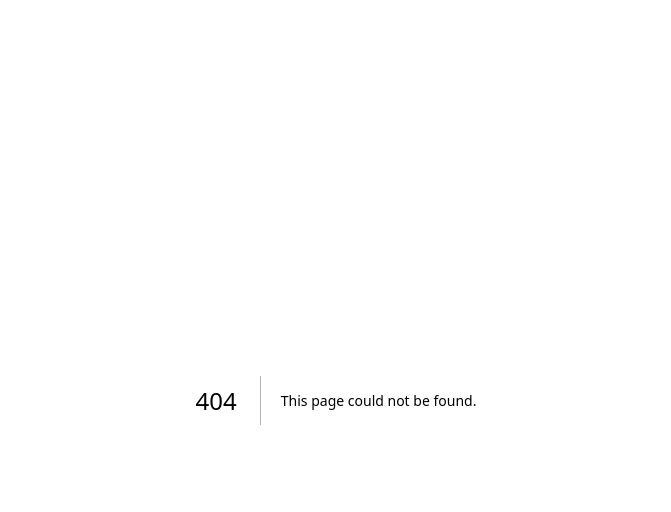
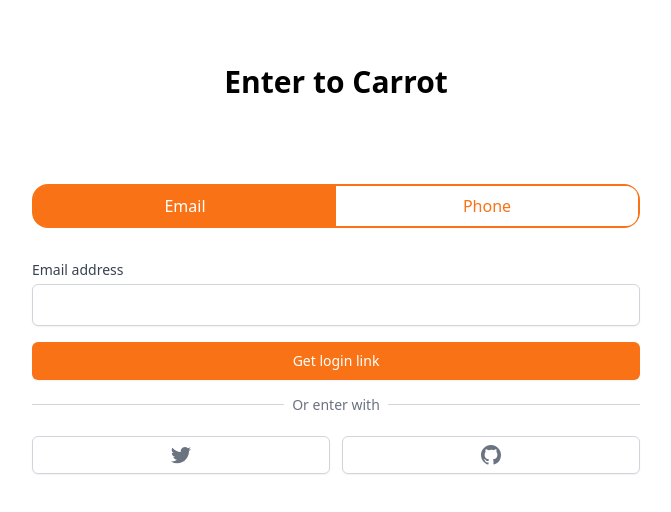
Before and after one commit to seungmin-dev/spinach-market, a Next.js app: page /enter in a window 1280 px wide. Before the commit this address had no page. Shown: the top 512 px of the page, without its empty margins (304-975 px from the left). Built offline with nearby package versions, Linux system fonts and the light colour scheme.

Commit message:
enter page ui

```diff
--- a/package.json
+++ b/package.json
@@ -9,6 +9,7 @@
     "lint": "next lint"
   },
   "dependencies": {
+    "@tailwindcss/forms": "^0.5.3",
     "next": "13.1.6",
     "react": "18.2.0",
     "react-dom": "18.2.0"
--- /dev/null
+++ b/pages/enter.tsx
@@ -0,0 +1,111 @@
+import { useState } from "react";
+
+function cls(...classnames: string[]) {
+  return classnames.join(" ");
+}
+
+export default function Enter() {
+  const [method, setMethod] = useState<"email" | "phone">("email");
+  const onEmailClick = () => setMethod("email");
+  const onPhoneClick = () => setMethod("phone");
+  return (
+    <div className="min-w-fit max-w-screen-sm m-auto mt-16 px-4">
+      <h3 className="font-bold text-3xl text-center pb-5">Enter to Carrot</h3>
+      <div className="mt-16">
+        <div className="flex flex-col items-center">
+          <div className="grid w-full border-2 border-orange-500 rounded-2xl grid-cols-2">
+            <button
+              className={cls(
+                "py-2 font-medium rounded-xl rounded-r-none",
+                method === "email"
+                  ? "text-white bg-orange-500"
+                  : " text-orange-500 bg-white"
+              )}
+              onClick={onEmailClick}
+            >
+              Email
+            </button>
+            <button
+              className={cls(
+                "py-2 font-medium rounded-xl rounded-l-none",
+                method === "email"
+                  ? " text-orange-500 bg-white"
+                  : "text-white bg-orange-500"
+              )}
+              onClick={onPhoneClick}
+            >
+              Phone
+            </button>
+          </div>
+        </div>
+        <form className="flex flex-col mt-8">
+          <label className="text-sm font-medium text-gray-700">
+            {method === "email" ? "Email address" : null}
+            {method === "phone" ? "Phone number" : null}
+          </label>
+          <div className="mt-1">
+            {method === "email" ? (
+              <input
+                type="email"
+                className="appearance-none w-full px-3 py-2 border border-gray-300 rounded-md shadow-sm placeholder-gray-400 focus:outline-none focus:ring-orange-500 focus:border-orange-500"
+                required
+              />
+            ) : null}
+            {method === "phone" ? (
+              <div className="flex rounded-md shadow-md">
+                <span className="flex items-center justify-center px-3 rounded-md rounded-r-none border-gray-300 br-gray-50 text-gray-500 select-none text-sm">
+                  +82
+                </span>
+                <input
+                  type="number"
+                  className="appearance-none w-full px-3 py-2 border border-gray-300 rounded-md rounded-l-none shadow-sm placeholder-gray-400 focus:outline-none focus:ring-orange-500 focus:border-orange-500"
+                  required
+                />
+              </div>
+            ) : null}
+          </div>
+          <button className="mt-4 bg-orange-500 hover:bg-orange-600 text-white py-2 px-3 border border-transparent rounded-md shadow-sm text-sm font-medium focus:ring-2 focus:ring-offset-2 focus:ring-orange-500 focus:outline-none">
+            {method === "email" ? "Get login link" : null}
+            {method === "phone" ? "Get one-time password" : null}
+          </button>
+        </form>
+        <div className="mt-6">
+          <div className="relative">
+            <div className="absolute w-full border-t border-gray-300" />
+            <div className="relative -top-3 text-center">
+              <span className="bg-white px-2 text-sm text-gray-500">
+                Or enter with
+              </span>
+            </div>
+          </div>
+          <div className="grid grid-cols-2 gap-3 mt-2">
+            <button className="flex justify-center items-center py-2 px-4 border border-gray-300 rounded-md shadow-sm bg-white text-sm font-medium text-gray-500 hover:bg-gray-50">
+              <svg
+                className="w-5 h-5"
+                aria-hidden="true"
+                fill="currentColor"
+                viewBox="0 0 20 20"
+              >
+                <path d="M6.29 18.251c7.547 0 11.675-6.253 11.675-11.675 0-.178 0-.355-.012-.53A8.348 8.348 0 0020 3.92a8.19 8.19 0 01-2.357.646 4.118 4.118 0 001.804-2.27 8.224 8.224 0 01-2.605.996 4.107 4.107 0 00-6.993 3.743 11.65 11.65 0 01-8.457-4.287 4.106 4.106 0 001.27 5.477A4.073 4.073 0 01.8 7.713v.052a4.105 4.105 0 003.292 4.022 4.095 4.095 0 01-1.853.07 4.108 4.108 0 003.834 2.85A8.233 8.233 0 010 16.407a11.616 11.616 0 006.29 1.84" />
+              </svg>
+            </button>
+            <button className="flex justify-center items-center py-2 px-4 border border-gray-300 rounded-md shadow-sm bg-white text-sm font-medium text-gray-500 hover:bg-gray-50">
+              <svg
+                className="w-5 h-5"
+                aria-hidden="true"
+                fill="currentColor"
+                viewBox="0 0 20 20"
+              >
+                <path
+                  fillRule="evenodd"
+                  d="M10 0C4.477 0 0 4.484 0 10.017c0 4.425 2.865 8.18 6.839 9.504.5.092.682-.217.682-.483 0-.237-.008-.868-.013-1.703-2.782.605-3.369-1.343-3.369-1.343-.454-1.158-1.11-1.466-1.11-1.466-.908-.62.069-.608.069-.608 1.003.07 1.531 1.032 1.531 1.032.892 1.53 2.341 1.088 2.91.832.092-.647.35-1.088.636-1.338-2.22-.253-4.555-1.113-4.555-4.951 0-1.093.39-1.988 1.029-2.688-.103-.253-.446-1.272.098-2.65 0 0 .84-.27 2.75 1.026A9.564 9.564 0 0110 4.844c.85.004 1.705.115 2.504.337 1.909-1.296 2.747-1.027 2.747-1.027.546 1.379.203 2.398.1 2.651.64.7 1.028 1.595 1.028 2.688 0 3.848-2.339 4.695-4.566 4.942.359.31.678.921.678 1.856 0 1.338-.012 2.419-.012 2.747 0 .268.18.58.688.482A10.019 10.019 0 0020 10.017C20 4.484 15.522 0 10 0z"
+                  clipRule="evenodd"
+                />
+              </svg>
+            </button>
+          </div>
+        </div>
+      </div>
+    </div>
+  );
+}
--- a/tailwind.config.js
+++ b/tailwind.config.js
@@ -7,5 +7,6 @@
   theme: {
     extend: {},
   },
-  plugins: [],
+  darkMode: "media",
+  plugins: [require("@tailwindcss/forms")], // npm i tailwindcss/forms
 };
```
Also changed, not shown: 2 other files (tests, documents, lock files or other folders).
